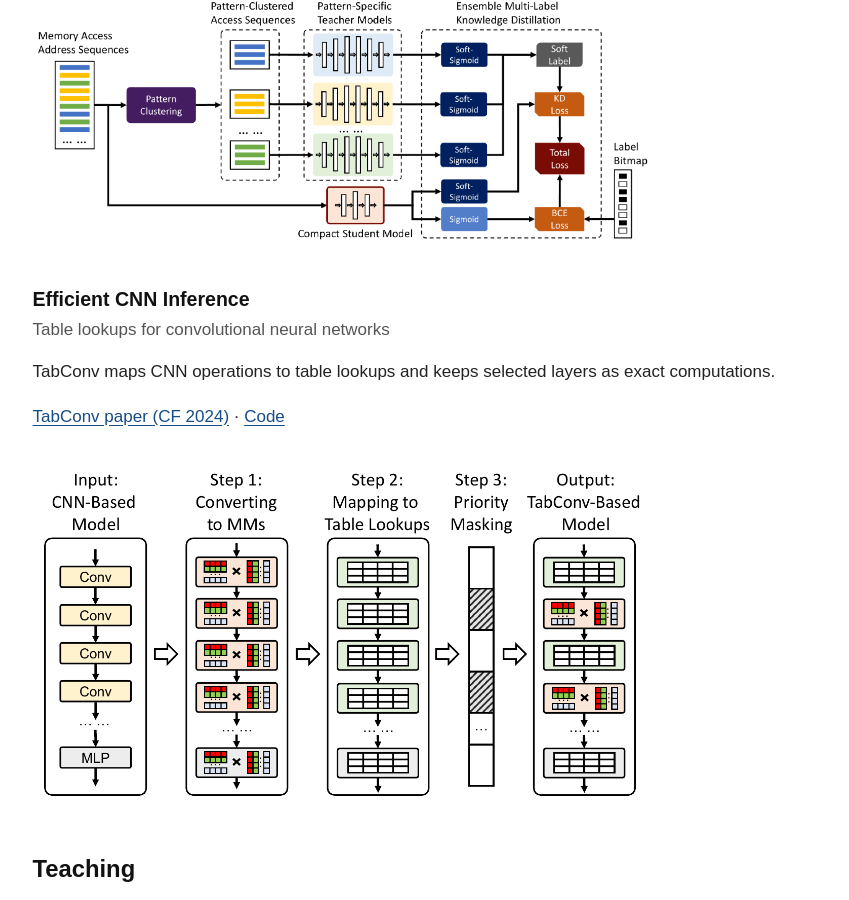
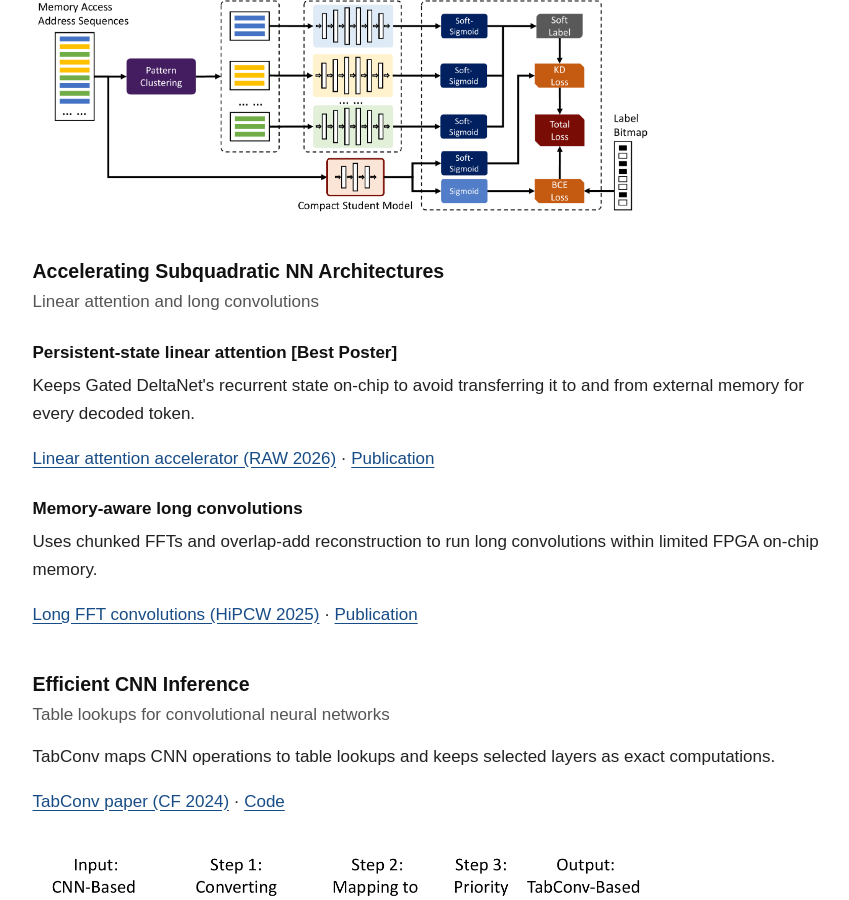
Before and after one commit to neeleshg23/neeleshg23.github.io, a Jekyll site: the page index.html, which Jekyll copies as it is, in a window 1280 px wide and 900 px high, scrolled down 1790 px. Shown: the whole window, without its empty margins (208-1057 px from the left). Built offline with Jekyll 4.4.1, drawn with Linux system fonts in a browser that asks for light colours; some of the changed text lies outside the part shown.

Commit message:
small edits

```diff
--- a/index.html
+++ b/index.html
@@ -83,6 +83,25 @@
                 alt="PaCKD training framework: cluster memory access sequences, train pattern-specific teacher models, and use ensemble multi-label knowledge distillation to train one compact student predictor.">
             </a>
           </figure>
+        </div>
+      </article>
+
+      <article class="project" aria-labelledby="subquadratic-nn">
+        <h3 id="subquadratic-nn">Accelerating Subquadratic NN Architectures</h3>
+        <p class="subtitle">Linear attention and long convolutions</p>
+
+        <div class="work">
+          <h4 id="persistent-state-attention">Persistent-state linear attention <strong class="award">[Best Poster]</strong></h4>
+          <p>Keeps Gated DeltaNet's recurrent state on-chip to avoid transferring it to and from external memory for every decoded token.</p>
+          <p><a href="https://arxiv.org/abs/2603.05931">Linear attention accelerator (RAW 2026)</a> ·
+            <a href="#publication-3">Publication</a></p>
+        </div>
+
+        <div class="work">
+          <h4 id="long-fft-convolutions">Memory-aware long convolutions</h4>
+          <p>Uses chunked FFTs and overlap-add reconstruction to run long convolutions within limited FPGA on-chip memory.</p>
+          <p><a href="https://arxiv.org/abs/2601.06065">Long FFT convolutions (HiPCW 2025)</a> ·
+            <a href="#publication-5">Publication</a></p>
         </div>
       </article>
 
```
Also changed, not shown: other parts of index.html (+1 -1 lines).
